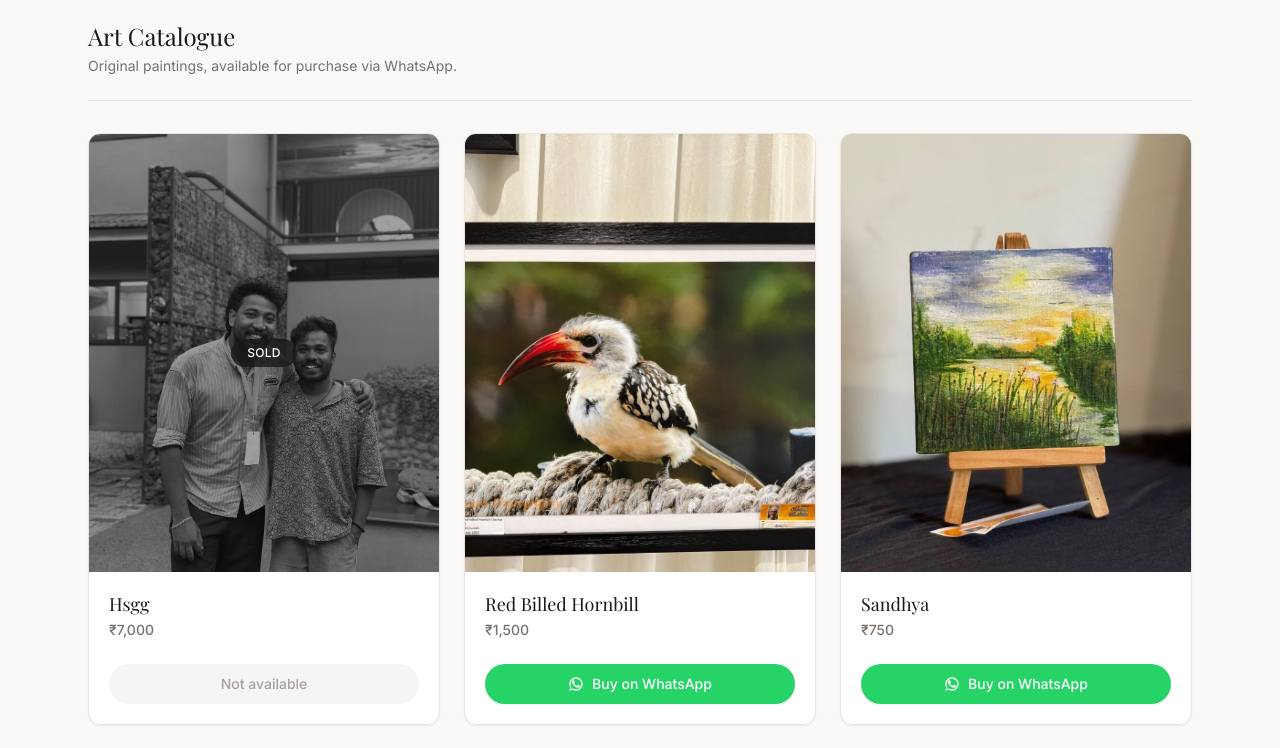
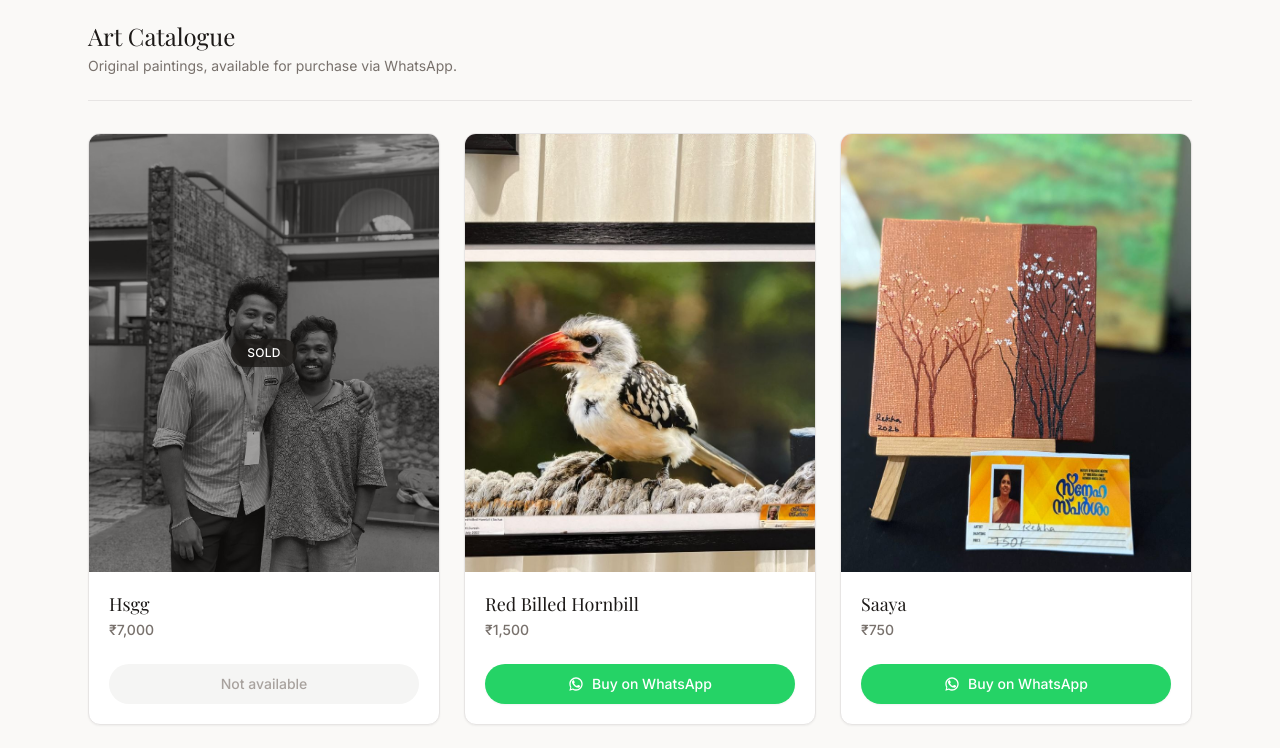
Before and after one commit to jasilmohmd/Art-catalogue, a Next.js app: page / in a window 1280 px wide. Shown: the part 820-1568 px from the top of the page. Built offline with nearby package versions, Linux system fonts and the light colour scheme; a web font is replaced by a local one.

Commit message:
feat: add Saaya artwork

```diff
--- a/data/artworks.ts
+++ b/data/artworks.ts
@@ -24,6 +24,13 @@ export const artworks: Artwork[] = [
     available: true,
   },
   {
+    id: "saaya",
+    name: "Saaya",
+    price: 750,
+    image: "/artworks/saaya-750.jpg",
+    available: true,
+  },
+  {
     id: "sandhya",
     name: "Sandhya",
     price: 750,
```
Also changed, not shown: public/artworks/saaya-750.jpg (added).
